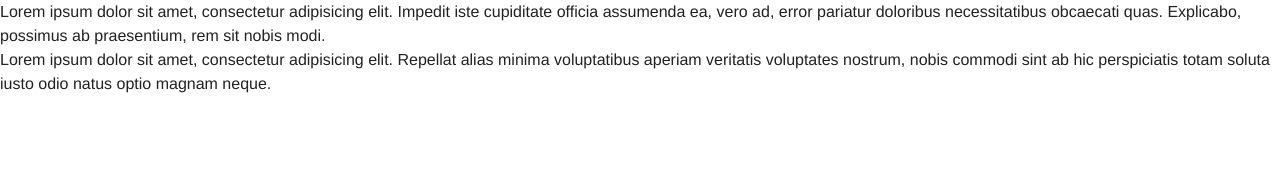
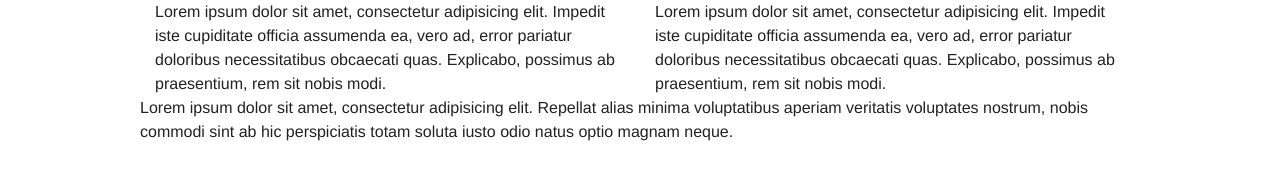
Before and after one commit to poliverach/platzi, a plain HTML site: page Curso Profesional de Frontend/02_Github, Frameworks de CSS y OOCSS con Foundation/index.html in a window 1280 px wide. Drawn offline with Linux system fonts and the light colour scheme.

Commit message:
Index
row and 2 columns

```diff
--- a/Curso Profesional de Frontend/02_Github, Frameworks de CSS y OOCSS con Foundation/index.html
+++ b/Curso Profesional de Frontend/02_Github, Frameworks de CSS y OOCSS con Foundation/index.html
@@ -7,13 +7,17 @@
   <script src="foundation551/js/vendor/modernizr.js"></script>
 </head>
 <body>
-  <section>
-    Lorem ipsum dolor sit amet, consectetur adipisicing elit. Impedit iste cupiditate officia assumenda ea, vero ad, error pariatur doloribus necessitatibus obcaecati quas. Explicabo, possimus ab praesentium, rem sit nobis modi.
+  <section class="row">
+    <article class="small-6 columns">
+      Lorem ipsum dolor sit amet, consectetur adipisicing elit. Impedit iste cupiditate officia assumenda ea, vero ad, error pariatur doloribus necessitatibus obcaecati quas. Explicabo, possimus ab praesentium, rem sit nobis modi.
+    </article>
+    <article class="small-6 columns">
+      Lorem ipsum dolor sit amet, consectetur adipisicing elit. Impedit iste cupiditate officia assumenda ea, vero ad, error pariatur doloribus necessitatibus obcaecati quas. Explicabo, possimus ab praesentium, rem sit nobis modi.
+    </article>
   </section>
-  <section>
+  <section class="row">
     Lorem ipsum dolor sit amet, consectetur adipisicing elit. Repellat alias minima voluptatibus aperiam veritatis voluptates nostrum, nobis commodi sint ab hic perspiciatis totam soluta iusto odio natus optio magnam neque.
   </section>
-
   <script src="foundation551/js/vendor/jquery.js"></script>
   <script src="foundation551/js/foundation.min.js"></script>
   <script>
```
